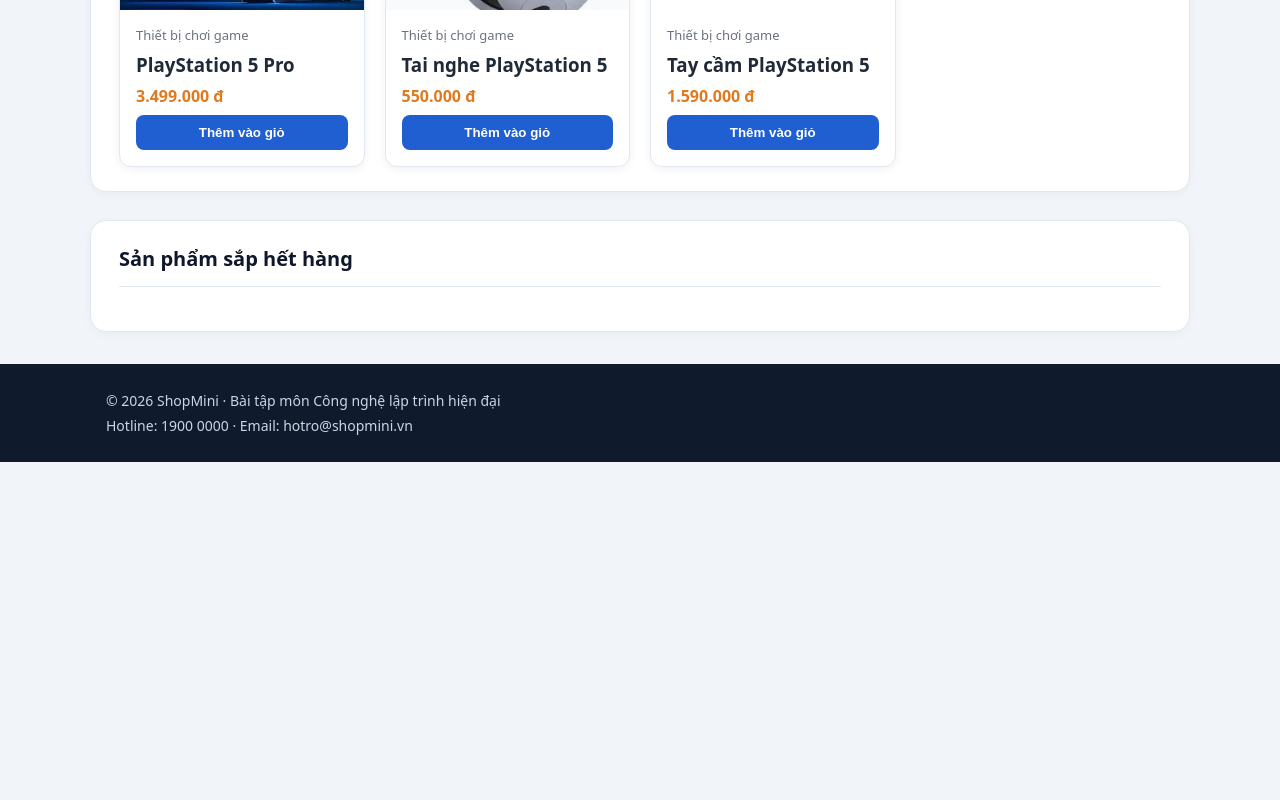
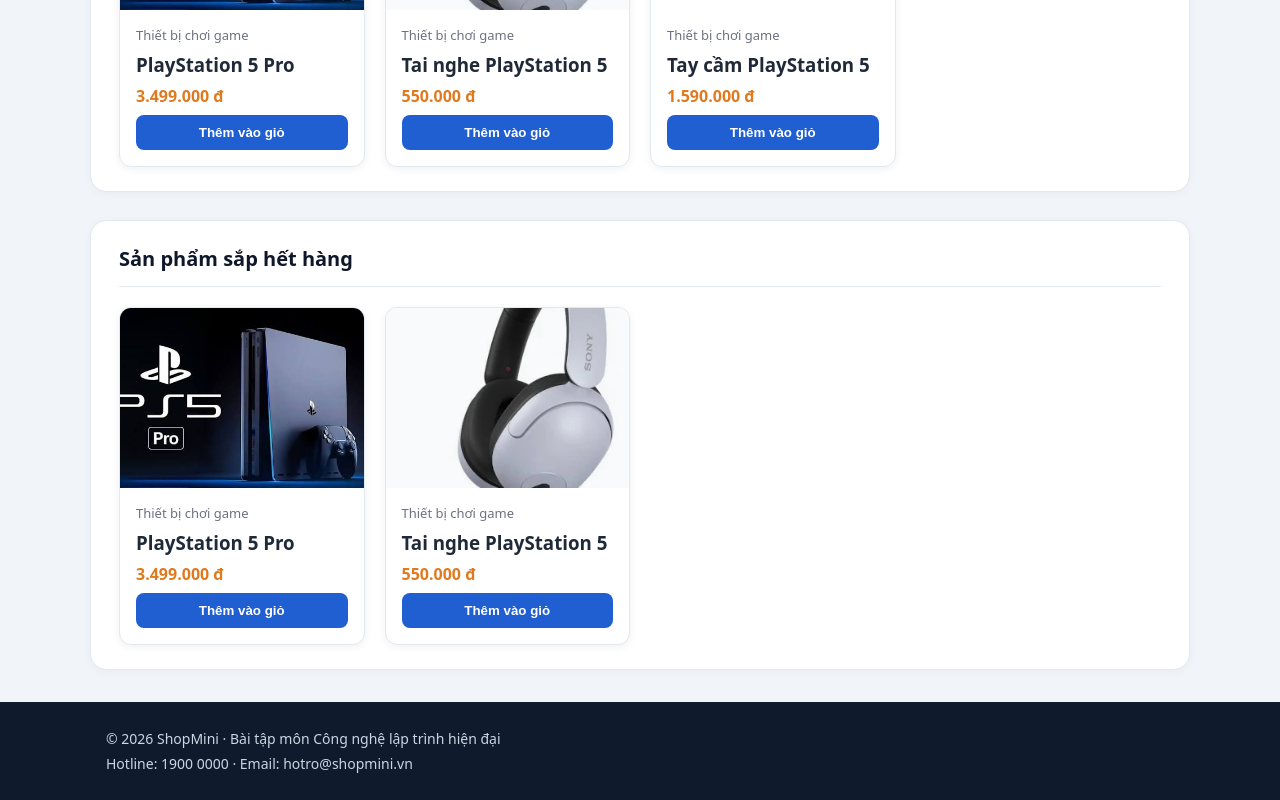
Before and after one commit to Wibu-san/shop-mini-client, a React (Vite) app: page / in a window 1280 px wide. Shown: the part 2897-3697 px from the top of the page. Before the commit the page ends 3359 px from the top, so only its background shows below. Built offline with nearby package versions, Linux system fonts and the light colour scheme.

Commit message:
Cap nhat stock hien thi san pham sap het hang

```diff
--- a/src/data/products.ts
+++ b/src/data/products.ts
@@ -11,7 +11,7 @@ export const products: Product[] = [
   { id: 1, name: "GTA V", price: 341500, image: "/images/GTA_V.png", category: "Game", stock: 18 },
   { id: 2, name: "GTA VI", price: 2000000, image: "/images/GTA_VI.png", category: "Game", stock: 0 },
   { id: 3, name: "GTA IV", price: 90000, image: "/images/GTA_IV.png", category: "Game", stock: 30 },
-  { id: 4, name: "PlayStation 5 Pro", price: 3499000, image: "/images/PS5.jpg", category: "Thiết bị chơi game", stock: 10 },
-  { id: 5, name: "Tai nghe PlayStation 5", price: 550000, image: "/images/tai_nghe_PS5.png", category: "Thiết bị chơi game", stock: 8 },
+  { id: 4, name: "PlayStation 5 Pro", price: 3499000, image: "/images/PS5.jpg", category: "Thiết bị chơi game", stock: 2 },
+  { id: 5, name: "Tai nghe PlayStation 5", price: 550000, image: "/images/tai_nghe_PS5.png", category: "Thiết bị chơi game", stock: 5 },
   { id: 6, name: "Tay cầm PlayStation 5", price: 1590000, image: "/images/tay_cam_PS5.png", category: "Thiết bị chơi game", stock: 15 },
 ];
```
